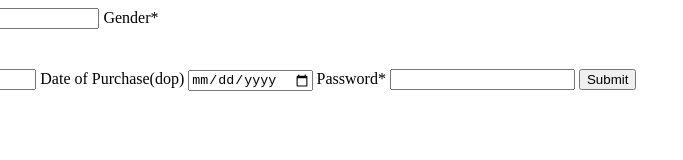
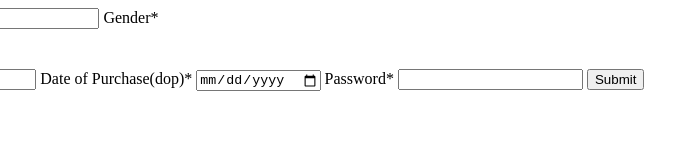
Before and after one commit to acciojob/car-insurance-form-SwarnaSkyla, a website: page main.html in a window 1280 px wide. Shown: the full height of the page, 383-1066 px from the left. Drawn offline with Linux system fonts and the light colour scheme.

Commit message:
created a submission

```diff
--- a/main.html
+++ b/main.html
@@ -32,7 +32,7 @@
 		<label for="age">Car Age*</label>
 		<input type="number" id="age" name="age" required>
 
-		<label for="dop">Date of Purchase(dop)</label>
+		<label for="dop">Date of Purchase(dop)*</label>
 		<input type="date" id="dop" name="dop" required>
 
 		<label for="password">Password*</label>
```
